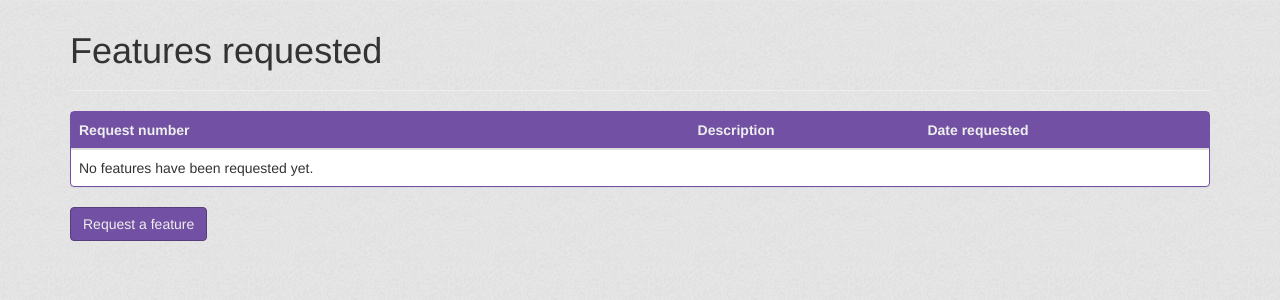
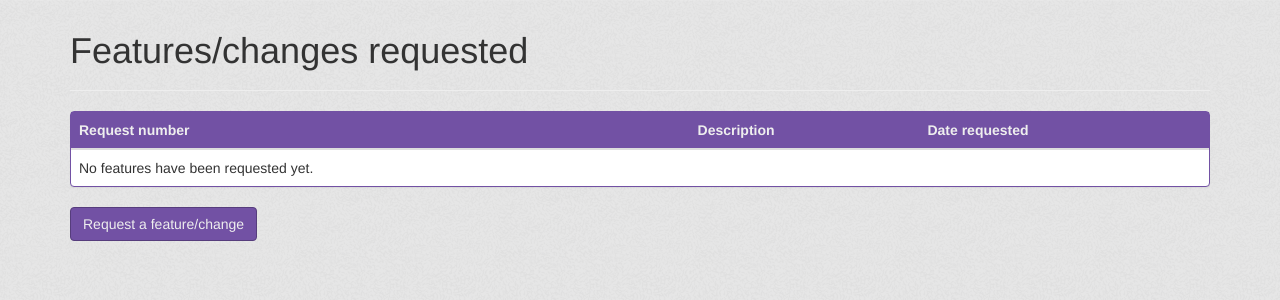
Before and after one commit to tysonblacker/econvenor, a Django app: page /features/ in a window 1280 px wide. Shown: the part 51-351 px from the top of the page. Run offline with Django 3.2, Linux system fonts and the light colour scheme; the visitor is signed in with stand-in values (Sample User, id 1); data that the repository does not hold is empty.

Commit message:
Miscellaneous tidying of page appearances

```diff
--- a/core/templates/account_settings.html
+++ b/core/templates/account_settings.html
@@ -18,7 +18,7 @@
 			<p>{{ account_form.group_name|setclass:"form-control" }}</p>
 			<p>{{ account_date_altered }}</p>
 			<p>{{ account_form.owner }}</p>
-
+			<br>
 			<button type="submit" class="btn btn-primary" data-toggle="button">Save account details</button></a>
 			<a href={% url 'dashboard' %}><button type="button" class="btn btn-default" data-toggle="button">Cancel</button></a>
 		</form>
--- a/core/templates/agenda_distribute.html
+++ b/core/templates/agenda_distribute.html
@@ -5,7 +5,7 @@
 
 
 <div class="page-header">
-	<h1>Meeting agenda: Ready for distribution</h1>
+	<h1>Meeting agenda</h1>
 </div>
 
 
--- a/core/templates/agenda_edit.html
+++ b/core/templates/agenda_edit.html
@@ -5,7 +5,7 @@
 
 
 <div class="page-header">
-	<h1>{{ page_heading }} {{ meeting_id }}</h1>
+	<h1>{{ page_heading }}</h1>
 </div>
 
 
--- a/core/templates/base.html
+++ b/core/templates/base.html
@@ -48,8 +48,8 @@
 								<li><a href={% url 'bug-report' %}><strong>Report a bug</strong></a></li>
 								<li><a href={% url 'bug-list' %}>View all bug reports</a></li>
 								<li class="divider"></li>
-								<li><a href={% url 'feature-request' %}><strong>Request a feature</strong></a></li>
-								<li><a href={% url 'feature-list' %}>View all feature requests</a></li>
+								<li><a href={% url 'feature-request' %}><strong>Request a feature/change</strong></a></li>
+								<li><a href={% url 'feature-list' %}>View all feature/change requests</a></li>
 							</ul>
 						</li>
 
--- a/core/templates/feature_list.html
+++ b/core/templates/feature_list.html
@@ -32,7 +32,7 @@
 	</table>
 </div>
 
-<a href={% url 'feature-request' %}><button type="button" class="btn btn-primary" data-toggle="button">Request a feature</button></a>
+<a href={% url 'feature-request' %}><button type="button" class="btn btn-primary" data-toggle="button">Request a feature/change</button></a>
 
 
 {% endblock %}
--- a/core/templates/minutes_edit.html
+++ b/core/templates/minutes_edit.html
@@ -5,7 +5,7 @@
 
 
 <div class="page-header">
-	<h1>{{ page_heading }} {{ meeting_id }}</h1>
+	<h1>{{ page_heading }}</h1>
 </div>
 
 
--- a/core/views.py
+++ b/core/views.py
@@ -270,7 +270,7 @@ def minutes_list(request):
 def minutes_edit(request, meeting_id):
 	if not request.user.is_authenticated():
 		return HttpResponseRedirect(reverse('index'))
-	page_heading = 'Create minutes for meeting'
+	page_heading = 'Create minutes'
 	task_list_headings = ('Description', 'Assigned to', 'Deadline')
 	meeting = Meeting.objects.get(pk=int(meeting_id))
 	if meeting.owner != request.user:
@@ -420,7 +420,7 @@ def bug_list(request):
 def feature_request(request):
 	if not request.user.is_authenticated():
 		return HttpResponseRedirect(reverse('index'))
-	page_heading = 'Request a feature'
+	page_heading = 'Request a feature/change'
 	if request.method == "POST":
 		save_and_add_owner(request, FeatureForm(request.POST))
 		return HttpResponseRedirect(reverse('dashboard'))
@@ -433,6 +433,6 @@ def feature_list(request):
 	if not request.user.is_authenticated():
 		return HttpResponseRedirect(reverse('index'))
 	features = Feature.objects.all()
-	page_heading = 'Features requested'
+	page_heading = 'Features/changes requested'
 	table_headings = ('Request number', 'Description', 'Date requested',)
 	return render_to_response('feature_list.html', {'user': request.user, 'features': features, 'page_heading': page_heading, 'table_headings': table_headings}, RequestContext(request))
```
